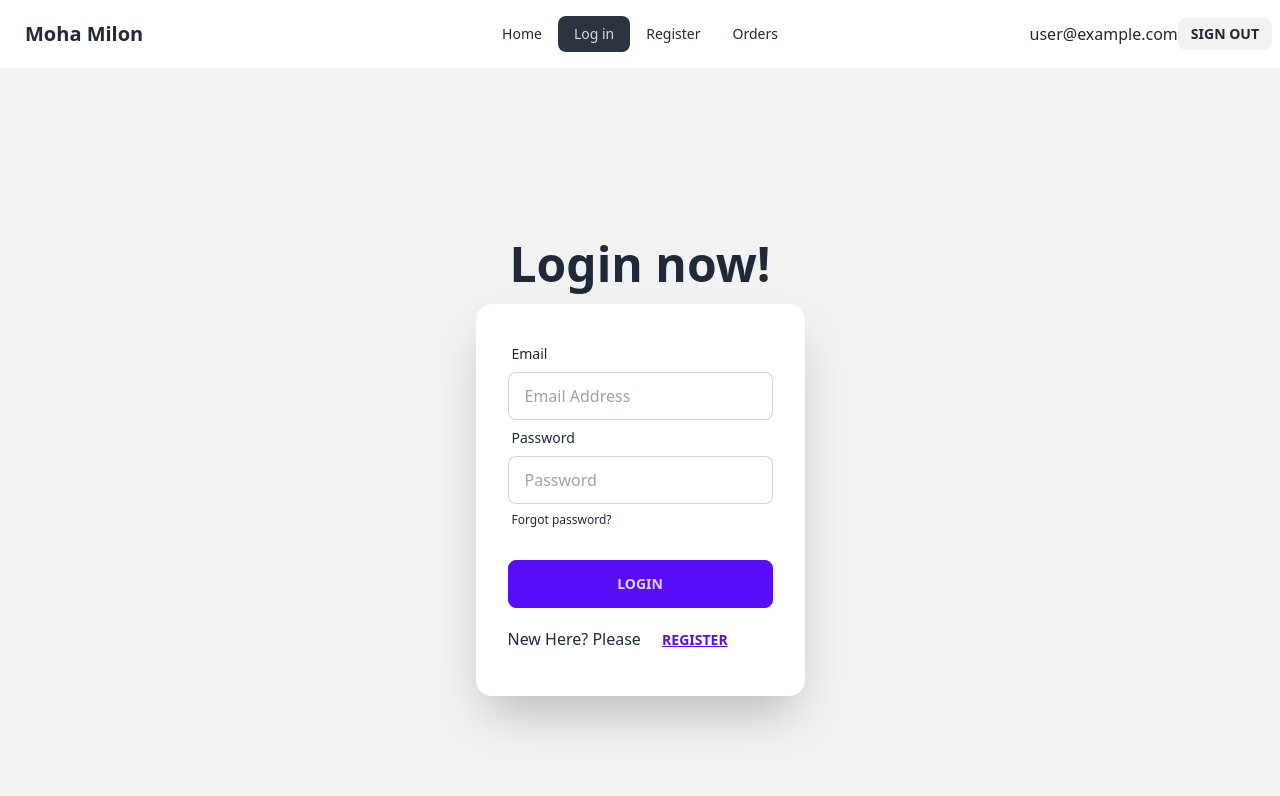
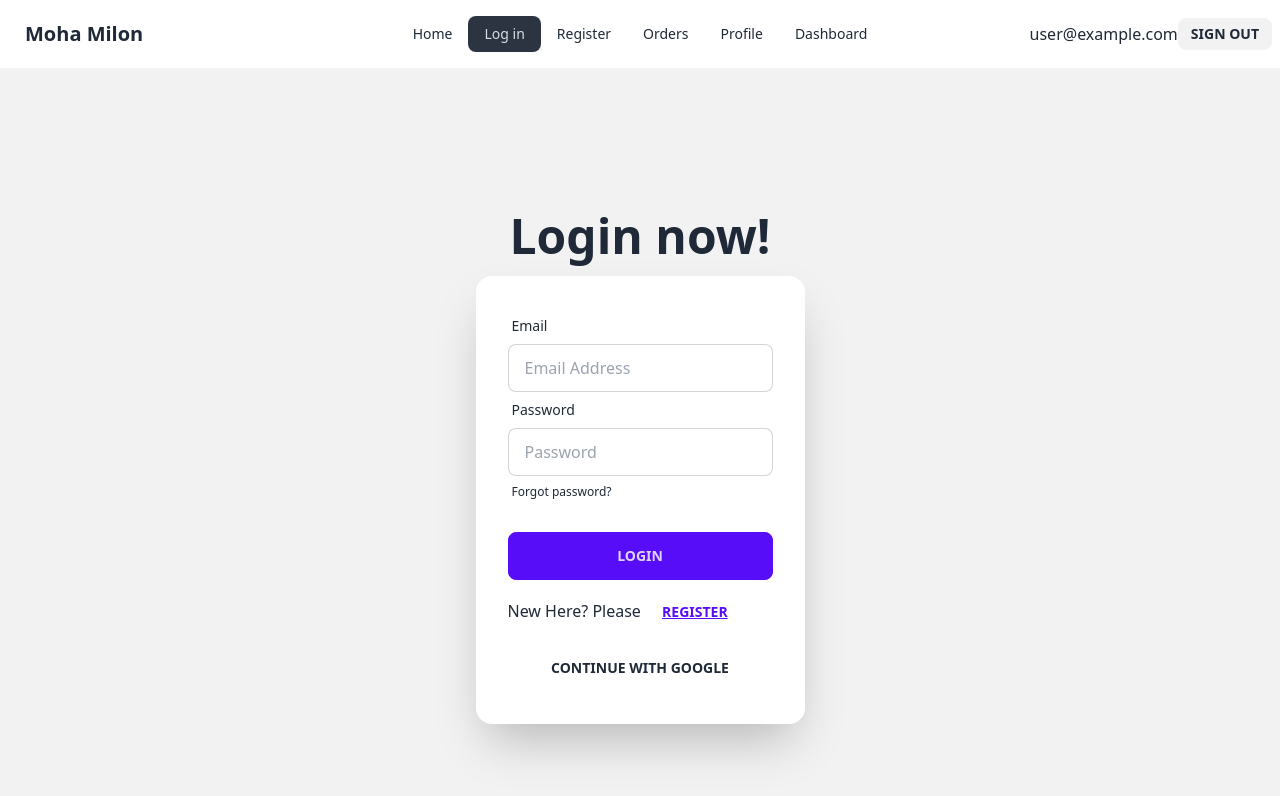
Before and after one commit to saidureg/auth-moha-milon, a React (Vite) app: page /login in a window 1280 px wide. Shown: the top 796 px of the page. Built offline with nearby package versions, Linux system fonts and the light colour scheme; no server answers; sample sign-in values are in the browser's storage.

Commit message:
Navigate after login and Social sign In

```diff
--- /dev/null
+++ b/src/component/Dashboard.jsx
@@ -0,0 +1,9 @@
+const Dashboard = () => {
+  return (
+    <div>
+      <h3>Dashboard</h3>
+    </div>
+  );
+};
+
+export default Dashboard;
--- a/src/component/Navbar.jsx
+++ b/src/component/Navbar.jsx
@@ -27,6 +27,17 @@ const Navbar = () => {
       <li>
         <NavLink to={"/orders"}>Orders</NavLink>
       </li>
+
+      {user && (
+        <>
+          <li>
+            <NavLink to="/profile">Profile</NavLink>
+          </li>
+          <li>
+            <NavLink to="/dashboard">Dashboard</NavLink>
+          </li>
+        </>
+      )}
     </>
   );
 
--- /dev/null
+++ b/src/component/Profile.jsx
@@ -0,0 +1,9 @@
+const Profile = () => {
+  return (
+    <div>
+      <h3>your personal profile</h3>
+    </div>
+  );
+};
+
+export default Profile;
--- a/src/main.jsx
+++ b/src/main.jsx
@@ -10,6 +10,8 @@ import Register from "./page/Register";
 import AuthProvider from "./providers/AuthProvider";
 import Orders from "./component/Orders";
 import PrivateRouter from "./component/PrivateRouter/PrivateRouter";
+import Profile from "./component/Profile";
+import Dashboard from "./component/Dashboard";
 
 const router = createBrowserRouter([
   {
@@ -36,6 +38,22 @@ const router = createBrowserRouter([
           </PrivateRouter>
         ),
       },
+      {
+        path: "/profile",
+        element: (
+          <PrivateRouter>
+            <Profile></Profile>
+          </PrivateRouter>
+        ),
+      },
+      {
+        path: "/dashboard",
+        element: (
+          <PrivateRouter>
+            <Dashboard></Dashboard>
+          </PrivateRouter>
+        ),
+      },
     ],
   },
 ]);
--- a/src/page/Login.jsx
+++ b/src/page/Login.jsx
@@ -1,9 +1,10 @@
 import { useContext } from "react";
-import { Link } from "react-router-dom";
+import { Link, useNavigate } from "react-router-dom";
 import { AuthContext } from "../providers/AuthProvider";
 
 const Login = () => {
-  const { signInUser } = useContext(AuthContext);
+  const { signInUser, googleWithSignIn } = useContext(AuthContext);
+  const navigate = useNavigate();
 
   const handleLogin = (e) => {
     e.preventDefault();
@@ -13,9 +14,21 @@ const Login = () => {
     signInUser(email, password)
       .then((results) => {
         console.log(results.user);
+        e.target.reset();
+        navigate("/");
       })
       .catch((error) => console.error(error));
   };
+
+  const handleGoogleSignIn = () => {
+    googleWithSignIn()
+      .then((results) => {
+        navigate("/");
+        console.log(results.user);
+      })
+      .catch((error) => console.error(error));
+  };
+
   return (
     <div>
       <div className="hero min-h-screen bg-base-200">
@@ -60,9 +73,12 @@ const Login = () => {
               <p>
                 New Here? Please{" "}
                 <Link to={"/register"}>
-                  <button className="btn btn-link">Register</button>{" "}
-                </Link>{" "}
+                  <button className="btn btn-link">Register</button>
+                </Link>
               </p>
+              <button onClick={handleGoogleSignIn} className="btn btn-ghost">
+                Continue with Google
+              </button>
             </div>
           </div>
         </div>
--- a/src/providers/AuthProvider.jsx
+++ b/src/providers/AuthProvider.jsx
@@ -1,14 +1,17 @@
 import { createContext, useEffect, useState } from "react";
 import PropTypes from "prop-types";
 import {
+  GoogleAuthProvider,
   createUserWithEmailAndPassword,
   onAuthStateChanged,
   signInWithEmailAndPassword,
+  signInWithPopup,
   signOut,
 } from "firebase/auth";
 import auth from "../firebase/firebase.config";
 
 export const AuthContext = createContext(null);
+const googleProvider = new GoogleAuthProvider();
 const AuthProvider = ({ children }) => {
   const [user, setUser] = useState(null);
   const [loading, setLoading] = useState(true);
@@ -21,6 +24,10 @@ const AuthProvider = ({ children }) => {
   const signInUser = (email, password) => {
     setLoading(true);
     return signInWithEmailAndPassword(auth, email, password);
+  };
+
+  const googleWithSignIn = () => {
+    return signInWithPopup(auth, googleProvider);
   };
 
   const logOut = () => {
@@ -43,7 +50,14 @@ const AuthProvider = ({ children }) => {
     };
   }, []);
 
-  const authInfo = { user, createUser, signInUser, loading, logOut };
+  const authInfo = {
+    user,
+    createUser,
+    signInUser,
+    googleWithSignIn,
+    loading,
+    logOut,
+  };
   return (
     <AuthContext.Provider value={authInfo}>{children}</AuthContext.Provider>
   );
```
